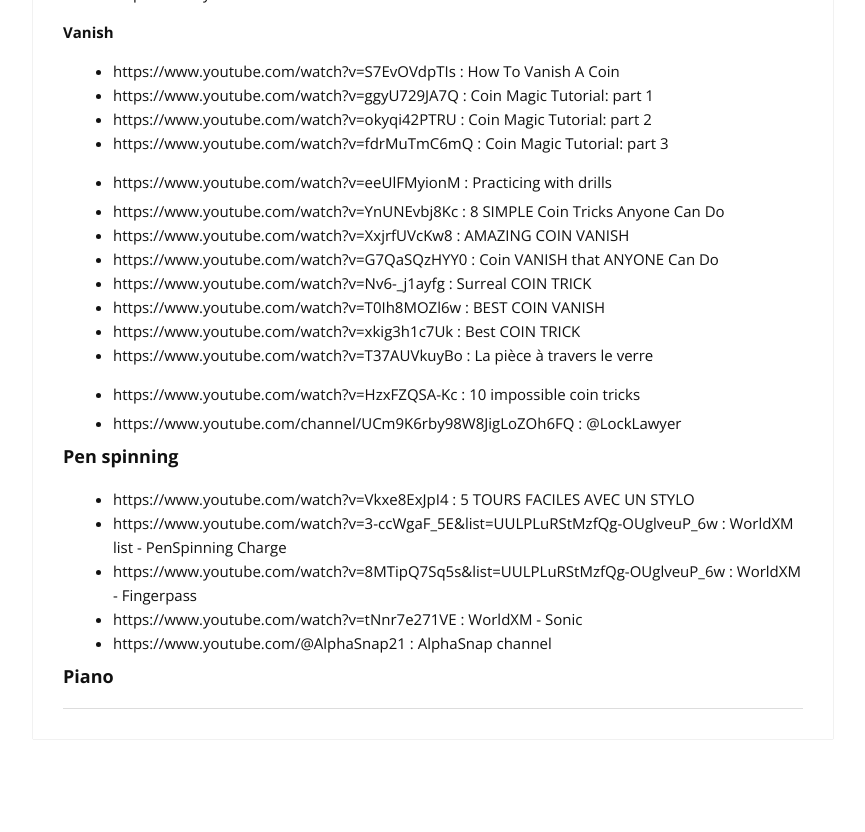
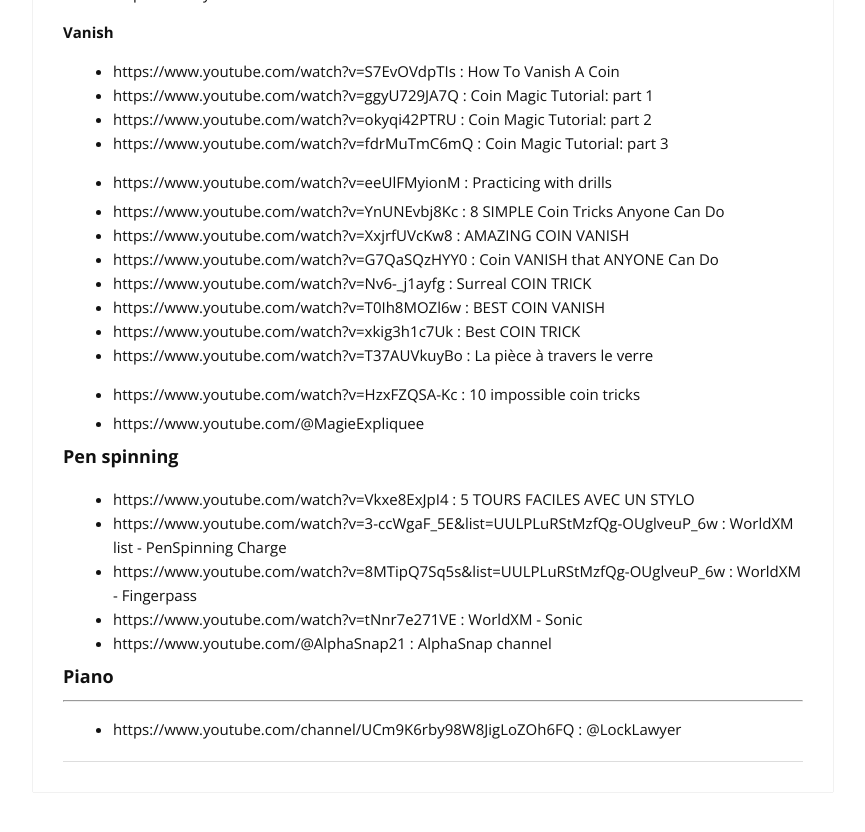
Before and after one commit to cylmat/cylmat.github.io, a Jekyll site: the page built from _pages/tricks.md, in a window 1280 px wide and 900 px high, scrolled down 1213 px. Shown: the top 832 px of the window, without its empty margins (207-1072 px from the left). Built offline with Jekyll 4.4.1, drawn with Linux system fonts in a browser that asks for light colours; nearby versions of some CDN libraries; some of the changed lines change nothing that is shown.

Commit message:
Update tricks.md

```diff
--- a/_pages/tricks.md
+++ b/_pages/tricks.md
@@ -58,7 +58,7 @@
 - https://www.youtube.com/watch?v=T37AUVkuyBo : La pièce à travers le verre
 - https://www.youtube.com/watch?v=HzxFZQSA-Kc : 10 impossible coin tricks
 
-- https://www.youtube.com/channel/UCm9K6rby98W8JigLoZOh6FQ : @LockLawyer
+- https://www.youtube.com/@MagieExpliquee
 
 ### Pen spinning
 
@@ -69,3 +69,6 @@
 - https://www.youtube.com/@AlphaSnap21 : AlphaSnap channel
 
 ### Piano
+
+---
+- https://www.youtube.com/channel/UCm9K6rby98W8JigLoZOh6FQ : @LockLawyer
```
